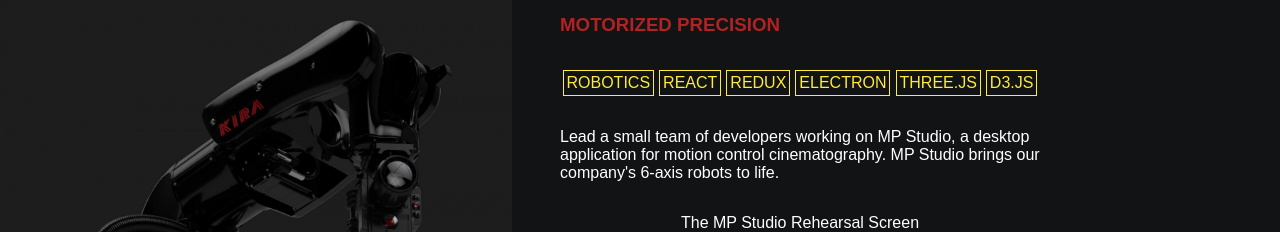
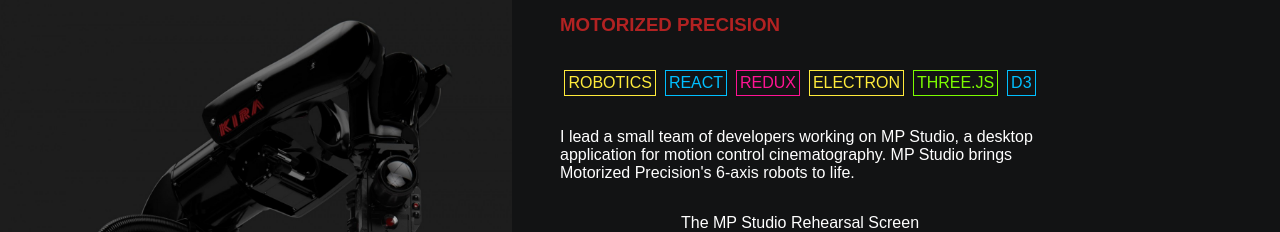
Before and after one commit to brmscheiner/newfangled-personal-website, a React (Create React App) app: page /work in a window 1280 px wide. Shown: the part 121-353 px from the top of the page. Built offline with nearby package versions, Linux system fonts and the light colour scheme.

Commit message:
Add neon sign component

```diff
--- a/src/App.css
+++ b/src/App.css
@@ -134,15 +134,6 @@
   padding-below: 2em;
 }
 
-.neon {
-  padding: 3px;
-  border: 1px solid #FFEB3B;
-}
-
-.yellow {
-  color: #FFEB3B;
-}
-
 .big {
   font-size: 4em;
 }
--- /dev/null
+++ b/src/pages/common/neonSign.js
@@ -0,0 +1,34 @@
+import React from 'react';
+import PropTypes from 'prop-types';
+
+export default function NeonSign(props) {
+  const style = {
+    padding: 3,
+    border: '1px solid '.concat(props.color),
+    color: props.color,
+    cursor: props.onClick ? 'pointer' : 'default',
+  };
+
+  return (
+    <span
+      style={style}
+      onClick={props.onClick}
+      title={props.title}
+    >
+      { props.text }
+    </span>
+  );
+}
+
+NeonSign.defaultProps = {
+  color: '#FFEB3B',
+  onClick: null,
+  title: null,
+};
+
+NeonSign.propTypes = {
+  color: PropTypes.string,
+  onClick: PropTypes.func,
+  text: PropTypes.string.isRequired,
+  title: PropTypes.string,
+};
--- a/src/pages/mp/mp-vitae.js
+++ b/src/pages/mp/mp-vitae.js
@@ -1,5 +1,6 @@
 import React from 'react';
 import Breadcrumbs from '../common/breadcrumbs';
+import NeonSign from '../common/neonSign';
 import KiraProfile from '../../images/mp/kira-left-banner.jpg';
 import RehearseScreen from '../../images/mp/mpstudio-rehearse.png'
 import PerformScreen from '../../images/mp/mpstudio-perform.png'
@@ -31,16 +32,40 @@
             MOTORIZED PRECISION
           </h3></a>
           <p className="flex-spaced">
-            <span className="neon yellow">ROBOTICS</span>
-            <span className="neon yellow">REACT</span>
-            <span className="neon yellow">REDUX</span>
-            <span className="neon yellow">ELECTRON</span>
-            <span className="neon yellow">THREE.JS</span>
-            <span className="neon yellow">D3.JS</span>
+            <NeonSign text="ROBOTICS" />
+            <NeonSign
+              color="deepskyblue"
+              onClick={() => { window.location = 'https://reactjs.org/'}}
+              text="REACT"
+              title="https://reactjs.org/"
+            />
+            <NeonSign
+              color="deeppink"
+              onClick={() => { window.location = 'https://redux.js.org/'}}
+              text="REDUX"
+              title="https://redux.js.org/"
+            />
+            <NeonSign
+              onClick={() => { window.location = 'https://electronjs.org/'}}
+              text="ELECTRON"
+              title="https://electronjs.org/"
+            />
+            <NeonSign
+              color="lawngreen"
+              onClick={() => { window.location = 'https://threejs.org/'}}
+              text="THREE.JS"
+              title="https://threejs.org/"
+            />
+            <NeonSign
+              color="deepskyblue"
+              onClick={() => { window.location = 'https://d3js.org/'}}
+              text="D3"
+              title="https://d3js.org/"
+            />
           </p>
           <p style={{color: '#ffffff'}}>
-            Lead a small team of developers working on MP Studio, a desktop application for motion control cinematography.
-            MP Studio brings our company's 6-axis robots to life.
+            I lead a small team of developers working on MP Studio, a desktop application for motion control cinematography.
+            MP Studio brings Motorized Precision's 6-axis robots to life.
           </p>
           <p className="white centered">
             The MP Studio Rehearsal Screen
```
